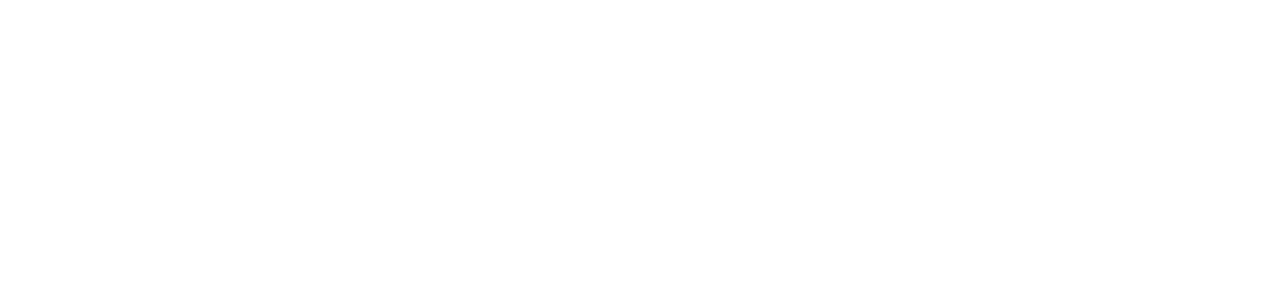
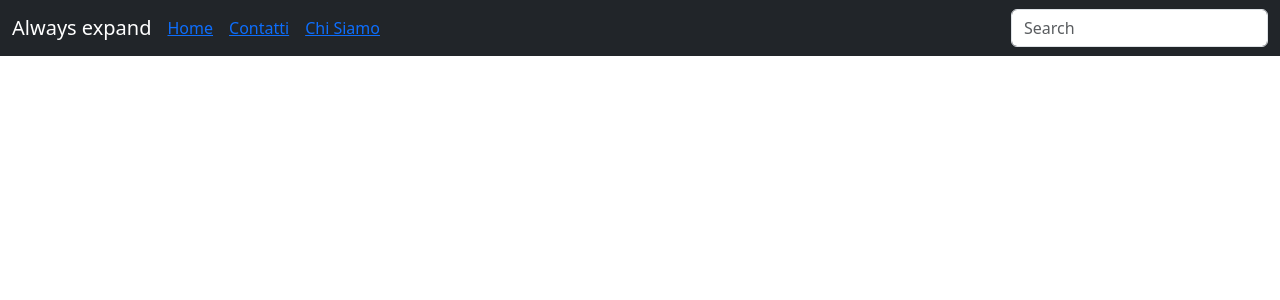
Before and after one commit to Pietro-Leone/laravel-boolean-frontoffice, a Vue app: page / in a window 1280 px wide. Before the commit this address had no page. Shown: the top 300 px of the page. Built offline with nearby package versions, Linux system fonts and the light colour scheme.

Commit message:
create TheHeader

```diff
--- a/src/App.vue
+++ b/src/App.vue
@@ -1,11 +1,17 @@
 <script>
+import TheHeader from './components/TheHeader.vue';
+
 export default {
-
+  components: {
+    TheHeader
+  }
 }
 </script>
 <template>
+
+  <TheHeader></TheHeader>
+
   <main>
-    <router-view />
   </main>
 </template>
 
--- a/src/components/TheHeader.vue
+++ b/src/components/TheHeader.vue
@@ -1,19 +1,35 @@
 <script>
-export default {
-
-    data() {
-        return {
-
-        };
-    },
-
-    methods: {
-
-
-    },
-};
+import { router } from '../router';
 </script>
 
-<template></template>
+<template>
+    <nav class="navbar navbar-expand navbar-dark bg-dark" aria-label="Second navbar example">
+        <div class="container-fluid">
+            <a class="navbar-brand" href="#">Always expand</a>
+            <button class="navbar-toggler" type="button" data-bs-toggle="collapse" data-bs-target="#navbarsExample02"
+                aria-controls="navbarsExample02" aria-expanded="false" aria-label="Toggle navigation">
+                <span class="navbar-toggler-icon"></span>
+            </button>
 
-<style scoped lang="scss"></style>
+            <div class="collapse navbar-collapse" id="navbarsExample02">
+                <ul class="navbar-nav me-auto gap-3">
+                    <li class="nav-item">
+                        <a href="#">Home</a>
+                        <!-- <router-link :to="{name: '/'}">Home</router-link> -->
+                    </li>
+                    <li class="nav-item">
+                        <a href="#">Contatti</a>
+                        <!-- <router-link :to="{name: '/contatti'}">Contatti</router-link> -->
+                    </li>
+                    <li class="nav-item">
+                        <a href="#">Chi Siamo</a>
+                        <!-- <router-link :to="{name: '/chi_siamo'}">Chi Siamo</router-link> -->
+                    </li>
+                </ul>
+                <form role="search">
+                    <input class="form-control" type="search" placeholder="Search" aria-label="Search">
+                </form>
+            </div>
+        </div>
+    </nav>
+</template>
```
